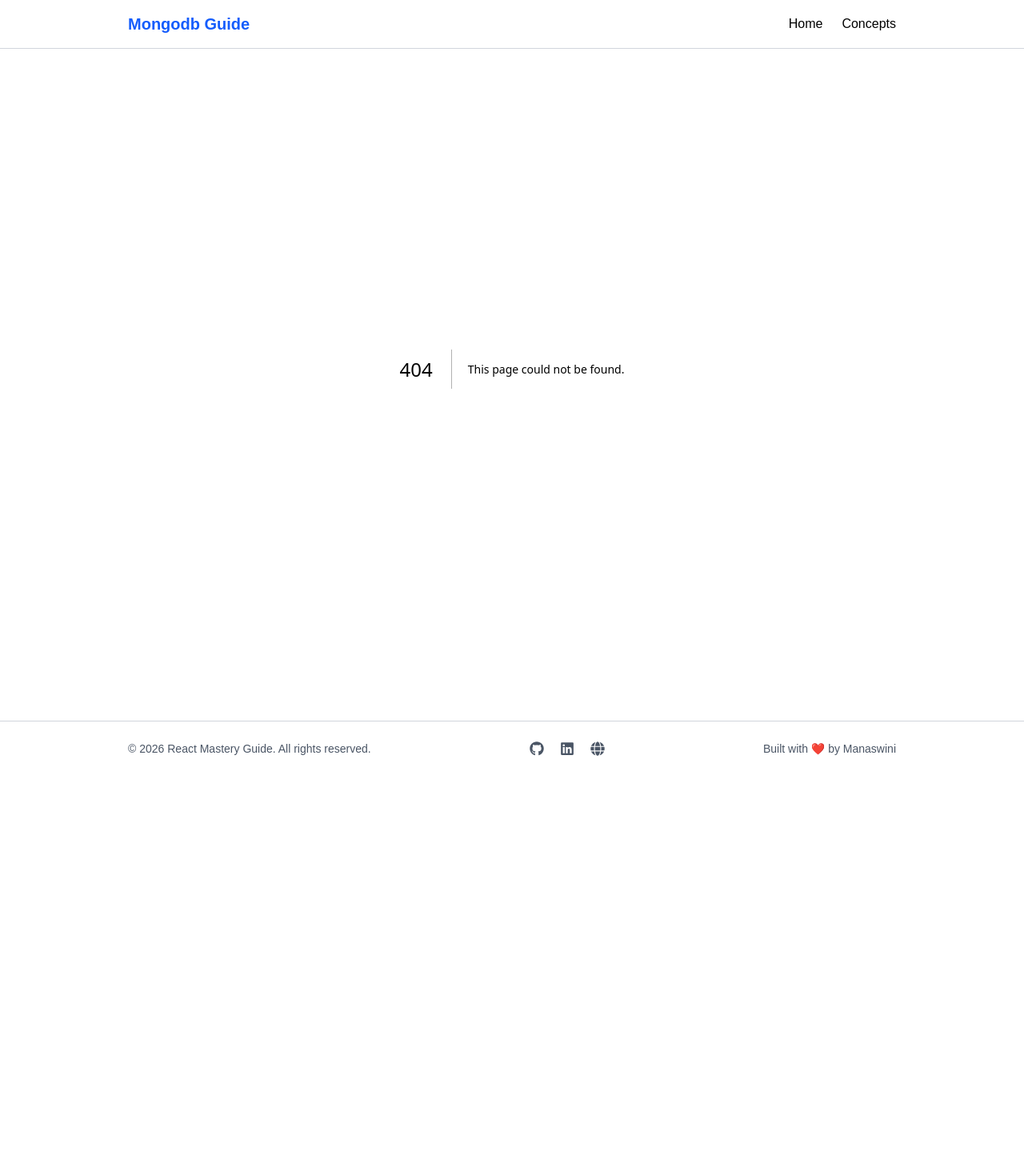
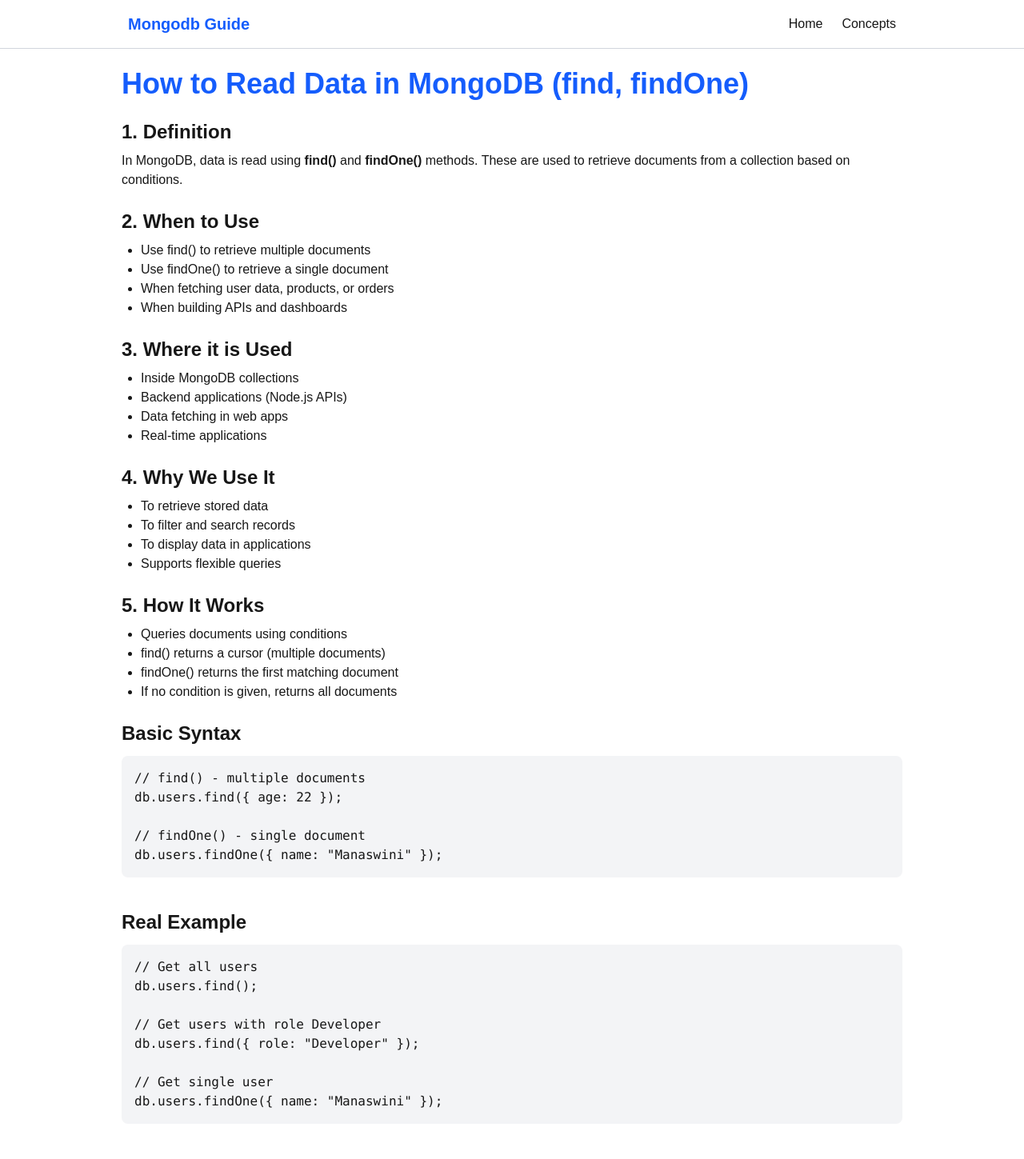
Before and after one commit to Monisasmal/MongoDB-Concept, a Next.js app: page /concepts/ReadDataMongoDB in a window 1280 px wide. Before the commit this address had no page. Shown: the top 1449 px of the page at 80% size. Before the commit the page ends 970 px from the top, so only its background shows below. Built offline with nearby package versions, Linux system fonts and the light colour scheme.

Commit message:
update concept

```diff
--- /dev/null
+++ b/src/app/concepts/ReadDataMongoDB/page.tsx
@@ -0,0 +1,137 @@
+export default function ReadDataMongoDB() {
+  return (
+    <div className="max-w-5xl mx-auto p-6">
+
+      <h1 className="text-4xl font-bold text-blue-600 mb-6">
+        How to Read Data in MongoDB (find, findOne)
+      </h1>
+
+      {/* Definition */}
+      <section className="mb-6">
+        <h2 className="text-2xl font-semibold mb-2">1. Definition</h2>
+        <p>
+          In MongoDB, data is read using <strong>find()</strong> and
+          <strong> findOne()</strong> methods. These are used to retrieve
+          documents from a collection based on conditions.
+        </p>
+      </section>
+
+      {/* When */}
+      <section className="mb-6">
+        <h2 className="text-2xl font-semibold mb-2">2. When to Use</h2>
+        <ul className="list-disc ml-6">
+          <li>Use find() to retrieve multiple documents</li>
+          <li>Use findOne() to retrieve a single document</li>
+          <li>When fetching user data, products, or orders</li>
+          <li>When building APIs and dashboards</li>
+        </ul>
+      </section>
+
+      {/* Where */}
+      <section className="mb-6">
+        <h2 className="text-2xl font-semibold mb-2">3. Where it is Used</h2>
+        <ul className="list-disc ml-6">
+          <li>Inside MongoDB collections</li>
+          <li>Backend applications (Node.js APIs)</li>
+          <li>Data fetching in web apps</li>
+          <li>Real-time applications</li>
+        </ul>
+      </section>
+
+      {/* Why */}
+      <section className="mb-6">
+        <h2 className="text-2xl font-semibold mb-2">4. Why We Use It</h2>
+        <ul className="list-disc ml-6">
+          <li>To retrieve stored data</li>
+          <li>To filter and search records</li>
+          <li>To display data in applications</li>
+          <li>Supports flexible queries</li>
+        </ul>
+      </section>
+
+      {/* How */}
+      <section className="mb-6">
+        <h2 className="text-2xl font-semibold mb-2">5. How It Works</h2>
+        <ul className="list-disc ml-6">
+          <li>Queries documents using conditions</li>
+          <li>find() returns a cursor (multiple documents)</li>
+          <li>findOne() returns the first matching document</li>
+          <li>If no condition is given, returns all documents</li>
+        </ul>
+      </section>
+
+      {/* Syntax */}
+      <section className="mb-10">
+        <h2 className="text-2xl font-semibold mb-3">Basic Syntax</h2>
+
+        <pre className="bg-gray-100 p-4 rounded-lg overflow-x-auto">
+{`// find() - multiple documents
+db.users.find({ age: 22 });
+
+// findOne() - single document
+db.users.findOne({ name: "Manaswini" });`}
+        </pre>
+      </section>
+
+      {/* Real Example */}
+      <section className="mb-10">
+        <h2 className="text-2xl font-semibold mb-3">Real Example</h2>
+
+        <pre className="bg-gray-100 p-4 rounded-lg overflow-x-auto">
+{`// Get all users
+db.users.find();
+
+// Get users with role Developer
+db.users.find({ role: "Developer" });
+
+// Get single user
+db.users.findOne({ name: "Manaswini" });`}
+        </pre>
+      </section>
+
+      {/* Explanation */}
+      <section className="mb-6">
+        <h2 className="text-2xl font-semibold mb-2">6. Explanation</h2>
+        <ul className="list-disc ml-6">
+          <li>find() returns multiple matching documents</li>
+          <li>findOne() returns only one document</li>
+          <li>Filters are passed as objects</li>
+          <li>Returns data in JSON format</li>
+        </ul>
+      </section>
+
+      {/* Advantages */}
+      <section className="mb-6">
+        <h2 className="text-2xl font-semibold mb-2">7. Advantages</h2>
+        <ul className="list-disc ml-6">
+          <li>Flexible querying</li>
+          <li>Easy to use</li>
+          <li>Supports filtering and conditions</li>
+          <li>Fast data retrieval</li>
+        </ul>
+      </section>
+
+      {/* Disadvantages */}
+      <section className="mb-6">
+        <h2 className="text-2xl font-semibold mb-2">8. Disadvantages</h2>
+        <ul className="list-disc ml-6">
+          <li>Returns large data if not filtered</li>
+          <li>Needs indexing for better performance</li>
+          <li>Cursor handling required in some cases</li>
+        </ul>
+      </section>
+
+      {/* Interview Points */}
+      <section>
+        <h2 className="text-2xl font-semibold mb-3">Interview Points</h2>
+        <ul className="list-disc pl-6 text-gray-700 space-y-2">
+          <li>find() → returns multiple documents</li>
+          <li>findOne() → returns single document</li>
+          <li>Used for reading data (Read in CRUD)</li>
+          <li>Supports filtering using query objects</li>
+        </ul>
+      </section>
+
+    </div>
+  );
+}
--- a/src/app/concepts/page.tsx
+++ b/src/app/concepts/page.tsx
@@ -7,6 +7,7 @@
      {name: "What is a Collection in MongoDB?", path:"/concepts/MongoDBCollection"},
      {name: "What is a BSON?", path:"/concepts/WhatIsBSON"},
      {name: "How to Insert Data in MongoDB (insertOne, insertMany)?", path:"/concepts/InsertDataMongoDB"},
+     {name: "How to Read Data in MongoDB (find, findOne)?", path:"/concepts/ReadDataMongoDB"},
 ];
 
 
```
